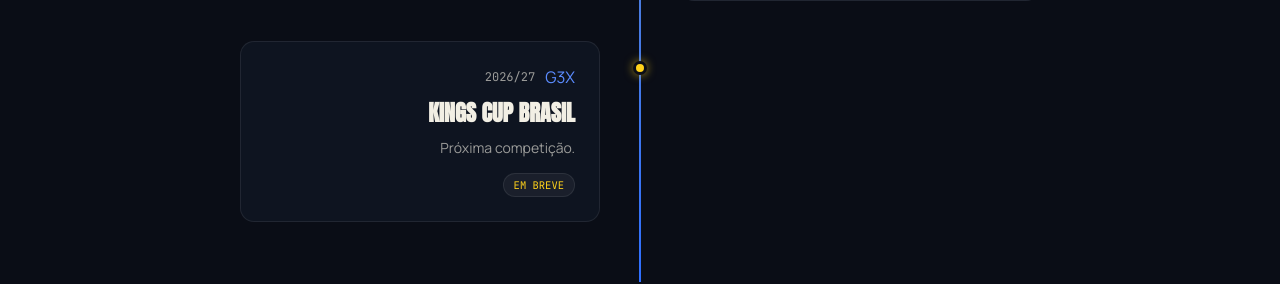
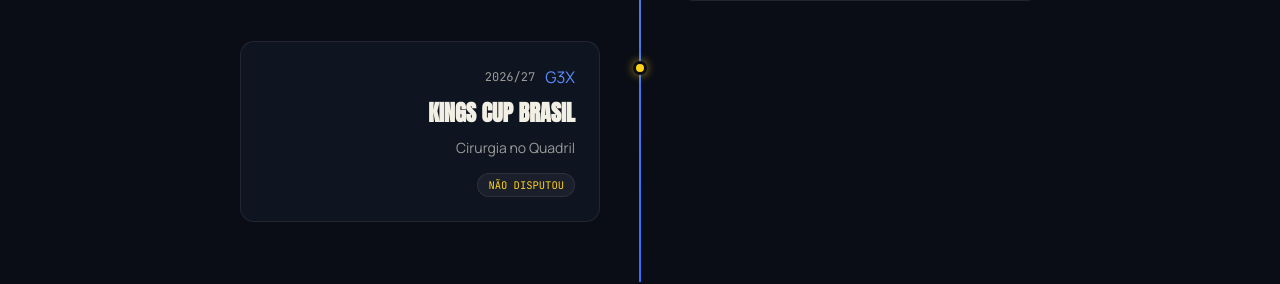
Before and after one commit to MatheusLetra/K9Stats, a React (Vite) app: page / in a window 1280 px wide. Shown: the part 3760-4044 px from the top of the page. Built offline with nearby package versions, Linux system fonts and the light colour scheme.

Commit message:
Update competition description and tag for 2026/27

```diff
--- a/src/data/statistics.ts
+++ b/src/data/statistics.ts
@@ -78,8 +78,8 @@
     year: "2026/27",
     title: "Kings Cup Brasil",
     team: "G3X",
-    description: "Próxima competição.",
-    tag: "Em breve",
+    description: "Cirurgia no Quadril",
+    tag: "Não disputou",
     winTrophy: false
   }
 ];
```
